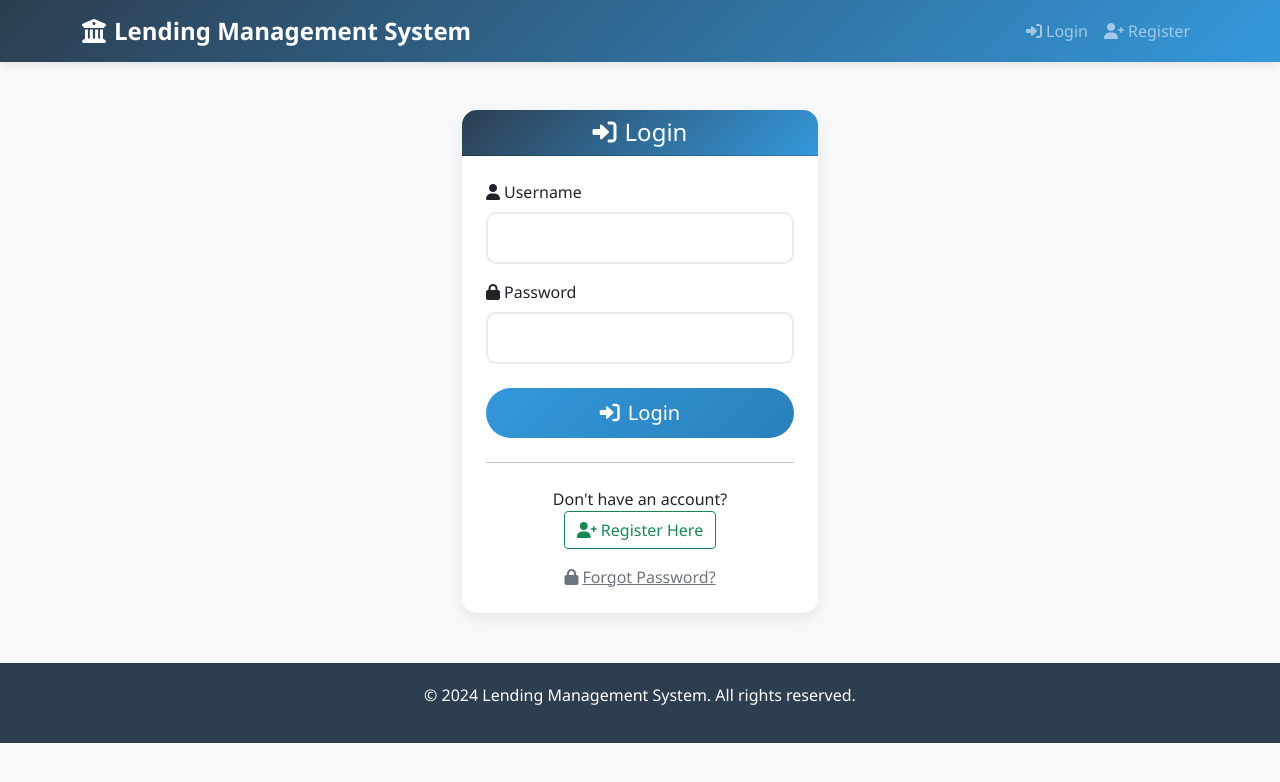
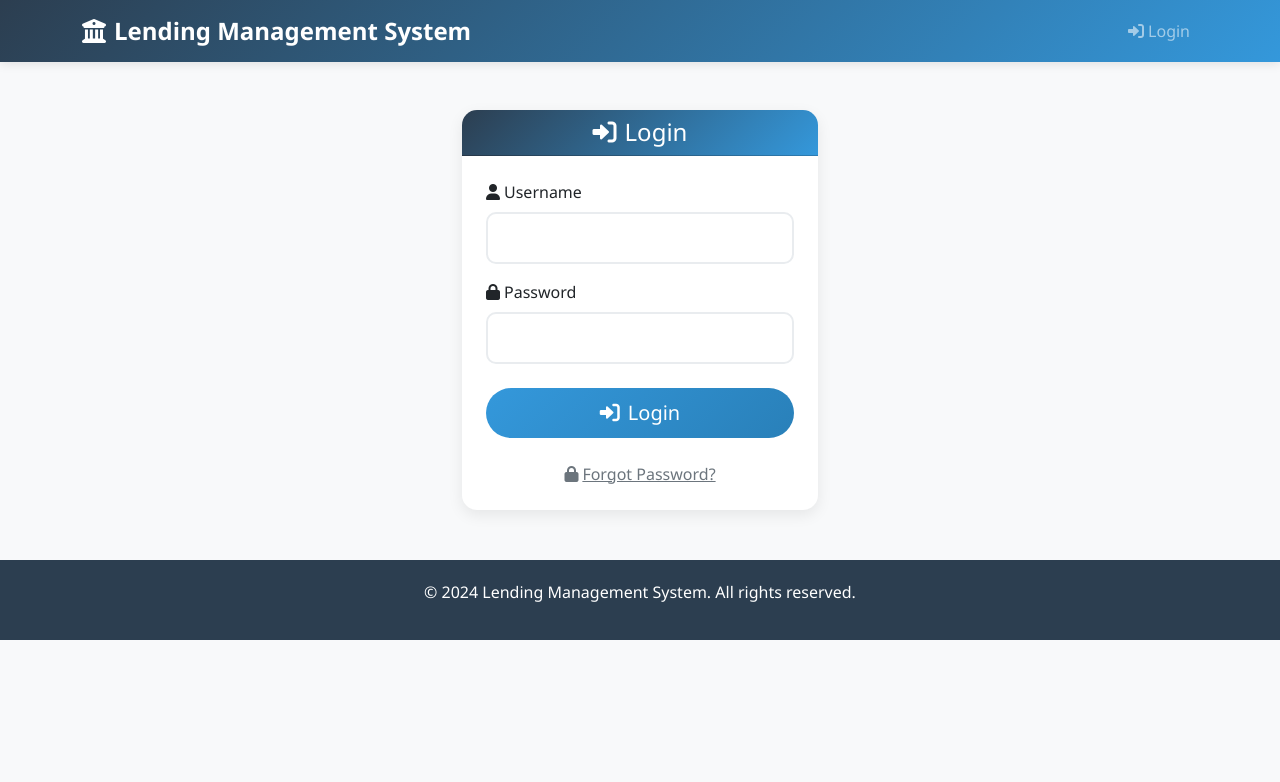
Before and after one commit to satux14/lms, a Flask app: page /login in a window 1280 px wide. Shown: the top 782 px of the page. Run offline with Flask 3, Linux system fonts and the light colour scheme.

Commit message:
Remove user registration from public interface
- Remove 'Register Here' button from login page
- Remove 'Register' link from navigation menu
- Only admins can create users through admin panel
- Cleaner login interface for production use
- Prevents unauthorized user creation
- Users must be created by administrators only

```diff
--- a/templates/base.html
+++ b/templates/base.html
@@ -257,11 +257,6 @@
                                 <i class="fas fa-sign-in-alt me-1"></i>Login
                             </a>
                         </li>
-                        <li class="nav-item">
-                            <a class="nav-link" href="{{ url_for('register', instance_name=instance_name) }}">
-                                <i class="fas fa-user-plus me-1"></i>Register
-                            </a>
-                        </li>
                     {% endif %}
                 </ul>
             </div>
--- a/templates/login.html
+++ b/templates/login.html
@@ -35,16 +35,7 @@
                         </div>
                     </form>
 
-                    <hr class="my-4">
-
-                    <div class="text-center">
-                        <p class="mb-0">Don't have an account?</p>
-                        <a href="{{ url_for('register', instance_name=instance_name) }}" class="btn btn-outline-success">
-                            <i class="fas fa-user-plus me-1"></i>Register Here
-                        </a>
-                    </div>
-
-                    <div class="text-center mt-3">
+                    <div class="text-center mt-4">
                         <a href="{{ url_for('forgot_password', instance_name=instance_name) }}" class="text-muted">
                             <i class="fas fa-lock me-1"></i>Forgot Password?
                         </a>
```
